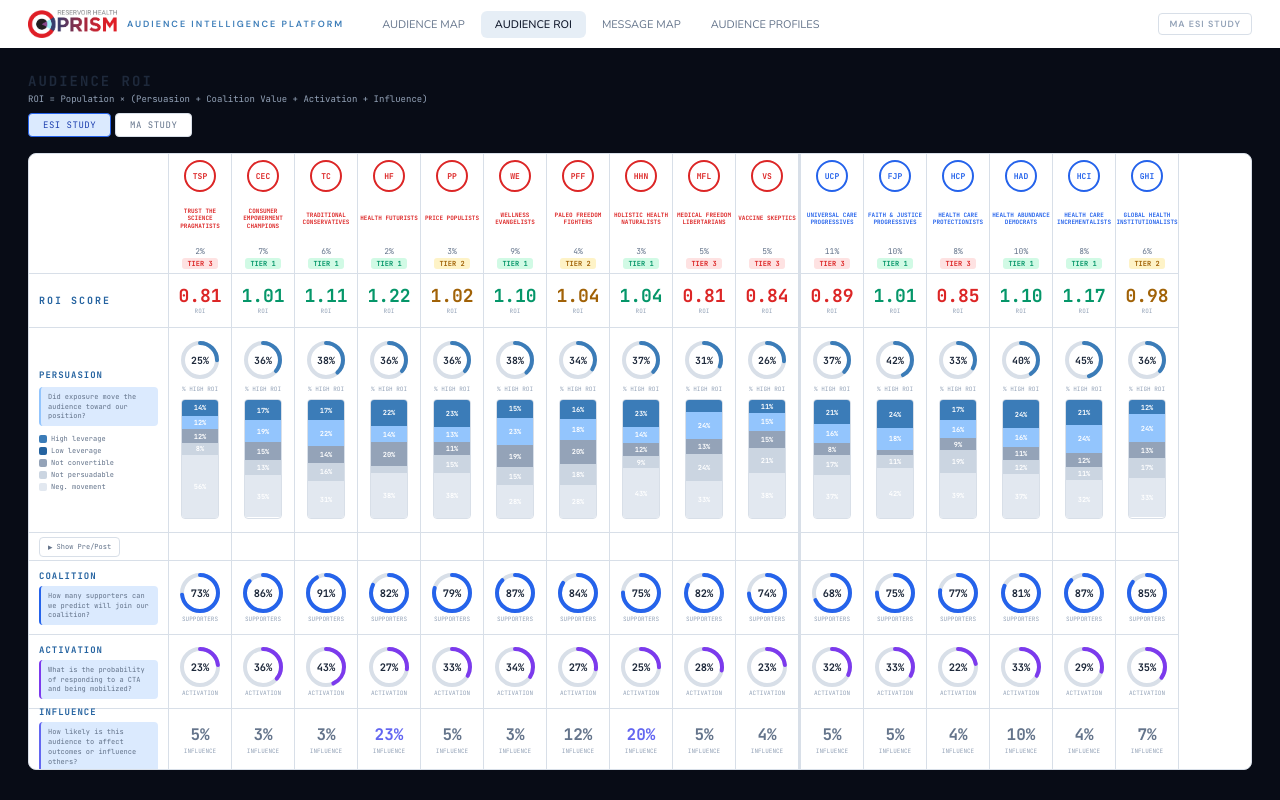
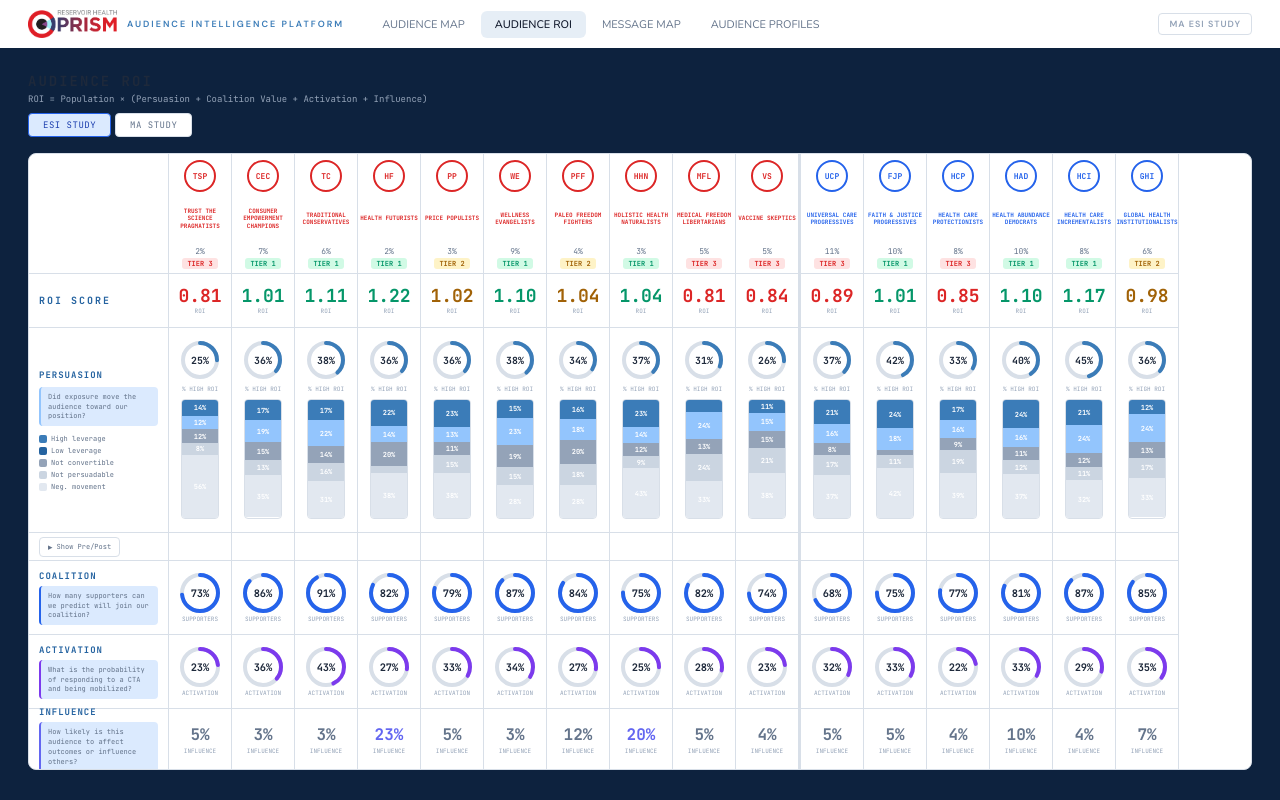
Before and after one commit to prism-lead/prism-dashboard-v5, a React (Vite) app: page /roi in a window 1280 px wide. Built offline with nearby package versions, Linux system fonts and the light colour scheme.

Commit message:
Update theme.js

```diff
--- a/src/theme.js
+++ b/src/theme.js
@@ -163,7 +163,7 @@ const DARK = {
 const LIGHT = {
 
   // ── Core surfaces ──────────────────────────────
-  bg:           "#0e0a27b",
+  bg:           "#0d223e",
   bgAlt:        "#f1f3f6",
   card:         "#ffffff",
   cardAlt:      "#f9fafb",
```
